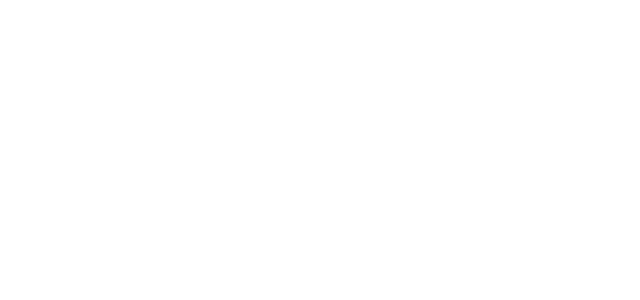
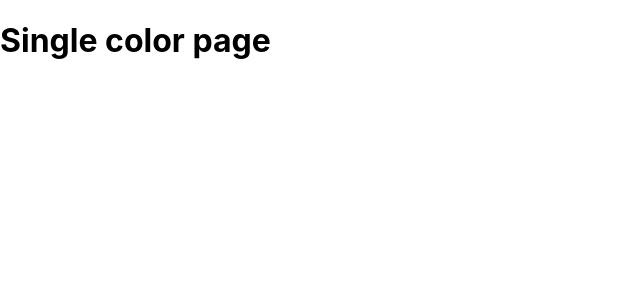
Before and after one commit to theborgh/palette-maker, a React (Create React App) app: page /palette/flat-ui-colors-american/americanriver in a window 1280 px wide. Shown: the top 300 px of the page, without its empty margins (0-640 px from the left). Built offline with nearby package versions, Linux system fonts and the light colour scheme.

Commit message:
Add link to ColorBox and route

```diff
--- a/src/App.js
+++ b/src/App.js
@@ -40,6 +40,11 @@ class App extends Component {
               />
             )}
           />
+          <Route
+            path='/palette/:paletteId/:colorId'
+            render={() => <h1>Single color page</h1>}
+          />
+          <Route render={() => <h1>404 - Page not found!</h1>} />
         </Switch>
       </div>
     );
--- a/src/ColorBox.js
+++ b/src/ColorBox.js
@@ -2,6 +2,7 @@ import React, {Component} from 'react';
 import './ColorBox.css';
 
 import {CopyToClipboard} from 'react-copy-to-clipboard';
+import {Link} from 'react-router-dom';
 
 export default class ColorBox extends Component {
   constructor(props) {
@@ -38,7 +39,9 @@ export default class ColorBox extends Component {
             </div>
             <button className='copy-button'>Copy</button>
           </div>
-          <span className='see-more'>More</span>
+          <Link to='/' onClick={evt => evt.stopPropagation()}>
+            <span className='see-more'>More</span>
+          </Link>
         </div>
       </CopyToClipboard>
     );
--- a/src/MiniPalette.js
+++ b/src/MiniPalette.js
@@ -45,7 +45,7 @@ const styles = {
 };
 
 function MiniPalette(props) {
-  const {classes, paletteName, emoji, colors, id} = props;
+  const {classes, paletteName, emoji, colors} = props;
   const miniColorBoxes = colors.map(color => (
     <div
       className={classes.miniColor}
```
